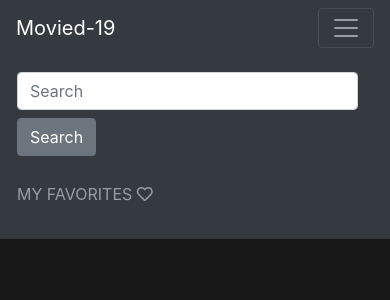
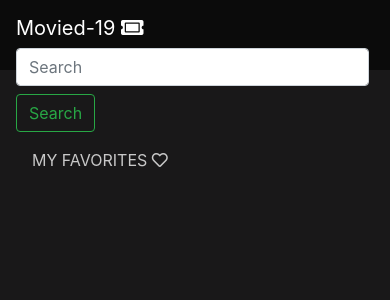
Before and after one commit to juan251189/movid-19, a Vue app: page / in a window 390 px wide. Shown: the top 300 px of the page. Built offline with nearby package versions, Linux system fonts and the light colour scheme.

Commit message:
Navbar compleated

```diff
--- a/src/App.vue
+++ b/src/App.vue
@@ -2,13 +2,33 @@
 <template>
 <div id="app">
 
+
+<section id="header" class="mb-2">
+
+  <nav class="navbar navbar-dark bg-dark ">
+  <a class="navbar-brand">Movied-19 <i class="fas fa-ticket-alt"></i></a>
+  <form class="form-inline">
+    <input class="form-control mr-sm-2" type="search" placeholder="Search" aria-label="Search"
+    v-model="searchTerm">
+    <button class="btn btn-outline-success my-2 my-sm-0" type="submit"
+    @click="formSubmitted">Search</button>
+  </form>
+  <li class="nav-item">
+    <a class="nav-link" href="#" @click="myfavourite=!myfavourite">MY FAVORITES <i class="far fa-heart"></i>
+
+    </a>
+  </li>
+</nav>
+</section>
+
+<!--
   <section id="header">
     <nav class="navbar navbar-expand-lg navbar-dark bg-dark ">
       <a class="navbar-brand" href="#">Movied-19</a>
       <button class="navbar-toggler collapsed" type="button" data-toggle="collapse" data-target="#navbarColor02" aria-controls="navbarColor02" aria-expanded="false" aria-label="Toggle navigation">
         <span class="navbar-toggler-icon"></span>
       </button>
-      <!-- add class- tho the div below collapse navbar-toggleable-sm -->
+    // add class- tho the div below collapse navbar-toggleable-sm
       <div class="navbar " id="navbarColor02" style="">
         <ul class="navbar-nav mr-auto">
 
@@ -28,8 +48,8 @@
       </div>
     </nav>
   </section>
-
-  <app-watchLater v-if="myfavourite" :watchLater="watchLater" :movieInfo="movieInfo"></app-watchLater>
+-->
+  <app-watchLater v-if="myfavourite && !isclicked" :watchLater="watchLater" :movieInfo="movieInfo"></app-watchLater>
 
   <section id="movies" v-if="!isclicked">
     <div class="container-fluid">
@@ -81,7 +101,7 @@ export default {
           return response.json();
 
         }).then(data => {
-          console.log(data);
+
           this.setResults(data.Search)
         });
     },
@@ -114,43 +134,23 @@ export default {
 </script>
 
 <style>
-@media (max-width: 900px) {
-  .navbar-header {
-    float: none;
-  }
-
-  .navbar-toggle {
-    display: block;
-  }
-
-  .navbar-collapse {
-    border-top: 1px solid transparent;
-    box-shadow: inset 0 1px 0 rgba(255, 255, 255, 0.1);
-  }
-
-  .navbar-collapse.collapse {
-    display: none !important;
-  }
-
-  .navbar-nav {
-    float: none !important;
-    margin: 7.5px -15px;
-  }
-
-  .navbar-nav>li {
-    float: none;
-  }
-
-  .navbar-nav>li>a {
-    padding-top: 10px;
-    padding-bottom: 10px;
-  }
-}
-
 
 body {
   background-color: #191819;
   color: white;
   overflow-x: hidden;
 }
+
+
+  .navbar{
+    height: 70px;
+    background-color: #0b0b0b!important;
+  }
+  .nav-item{
+    list-style-type: none;
+    color: white;
+  }
+  .nav-item>a{
+    color: #c8c8c8;
+  }
 </style>
--- a/src/components/WatchLater.vue
+++ b/src/components/WatchLater.vue
@@ -1,9 +1,7 @@
 <template>
 
     <section id="watchlater">
-      <h1>
-        My favourites1
-      </h1>
+
       <div class="container-fluid">
         <div class="row">
           <div class="col-md-3 col-sm-4" v-for="(movie,i) in watchLater" :key="i">
@@ -12,6 +10,7 @@
           </div>
         </div>
       </div>
+      <hr>
     </section>
 
 
--- a/src/components/movie.vue
+++ b/src/components/movie.vue
@@ -8,7 +8,7 @@
       <img :src="movie.Poster" class=" img img-thumbnail" alt="" @click="movieInfo(movie)">
 
     </div>
-      <p class="mt-2">{{movie.Title}}</p>
+      <p class="mt-2 movie-title">{{movie.Title}}</p>
 
   </div>
 
@@ -50,6 +50,10 @@ export default {
 
 }
 
+.movie-poster .movie-title{
+  z-index: 1;
+}
+
 .movie-poster
 .img-thumbnail  {
   padding: 0!important;
```
